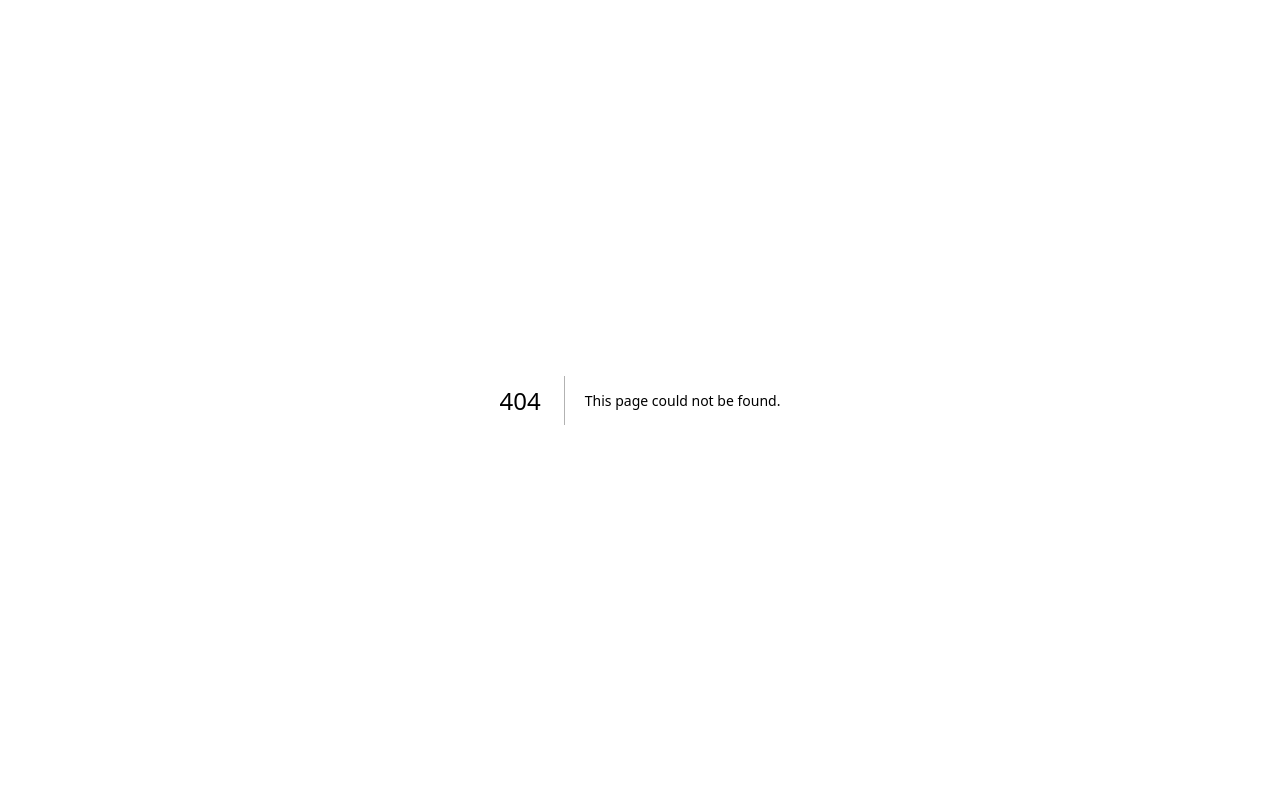
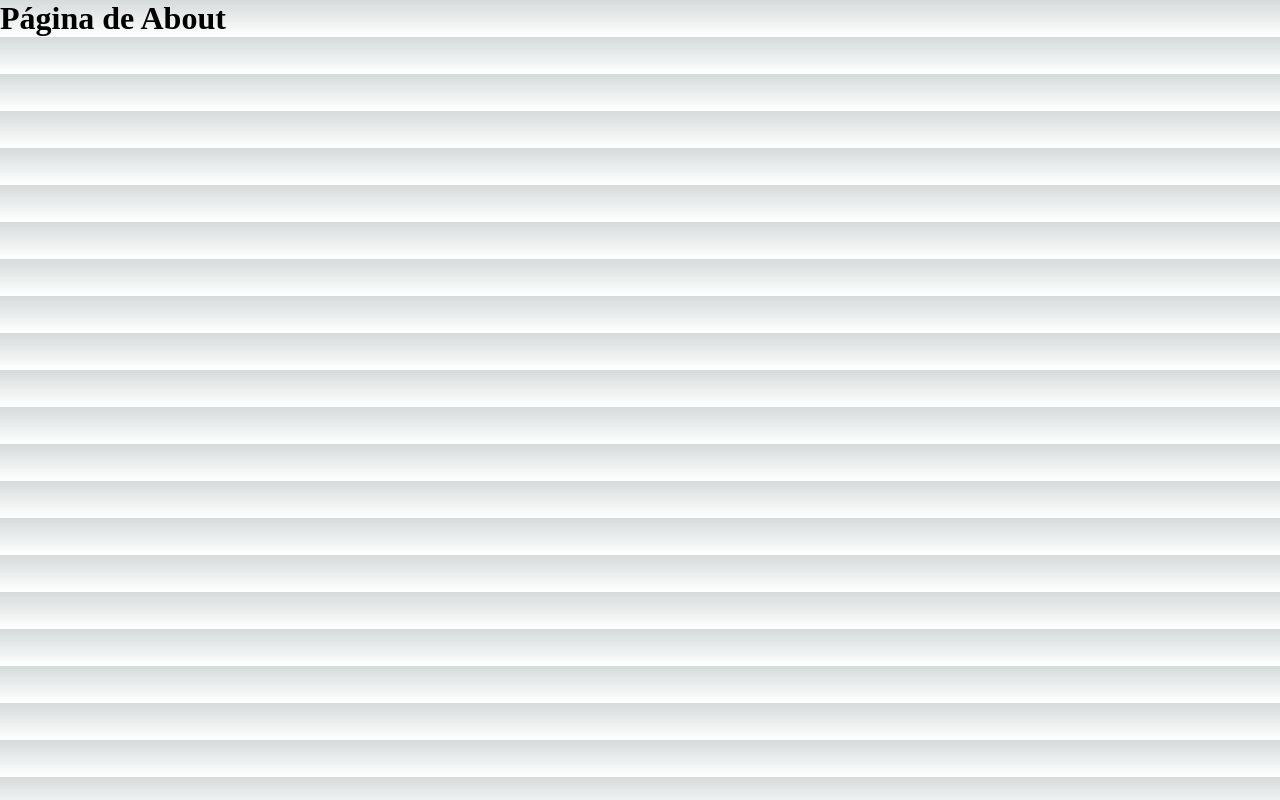
Before and after one commit to gabrielestefono/next_hello_world, a Next.js app: page /about in a window 1280 px wide. Before the commit this address had no page. Built offline with nearby package versions, Linux system fonts and the light colour scheme.

Commit message:
MB. Aula 04

```diff
--- /dev/null
+++ b/pages/about.js
@@ -0,0 +1,5 @@
+export default function About(){
+    return (
+        <h1> Página de About </h1>
+    )
+}
--- /dev/null
+++ b/pages/products.js
@@ -0,0 +1,5 @@
+export default function Products(){
+    return (
+        <h1> Produtos </h1>
+    )
+}
```
